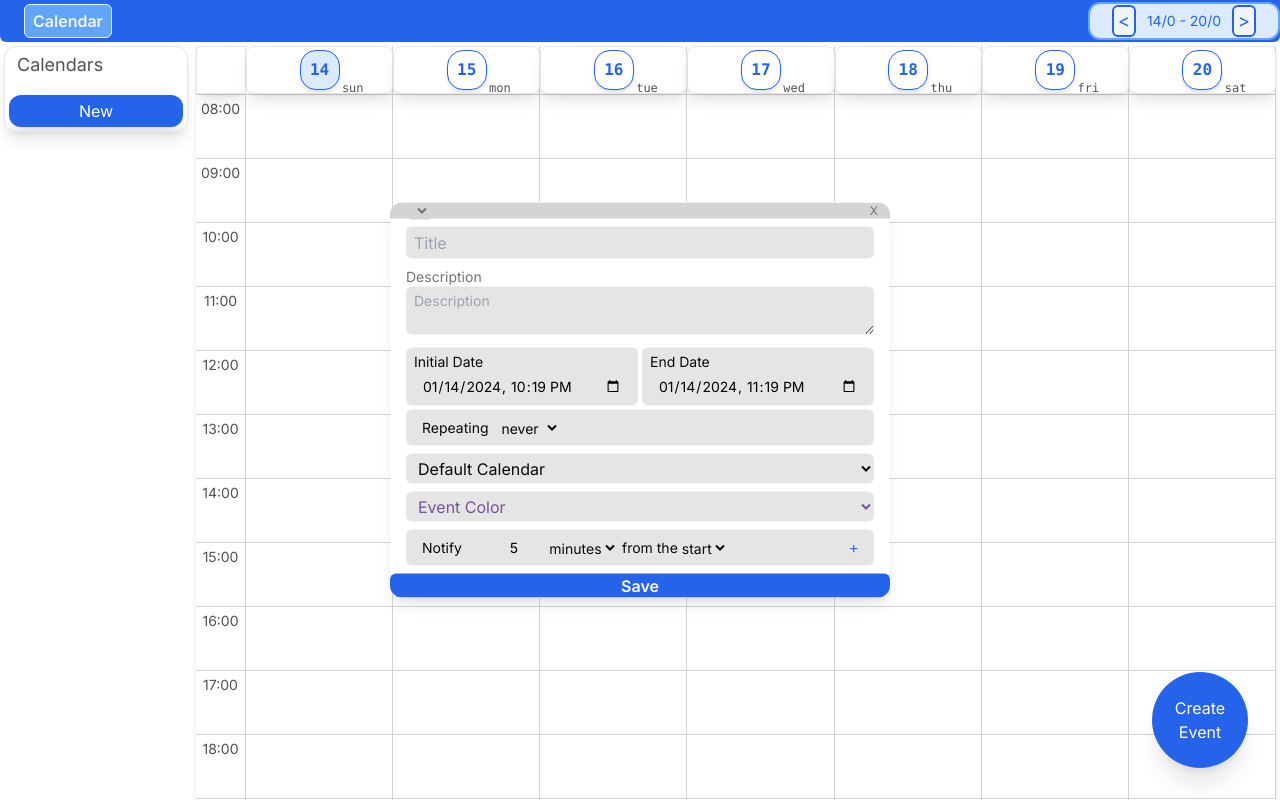
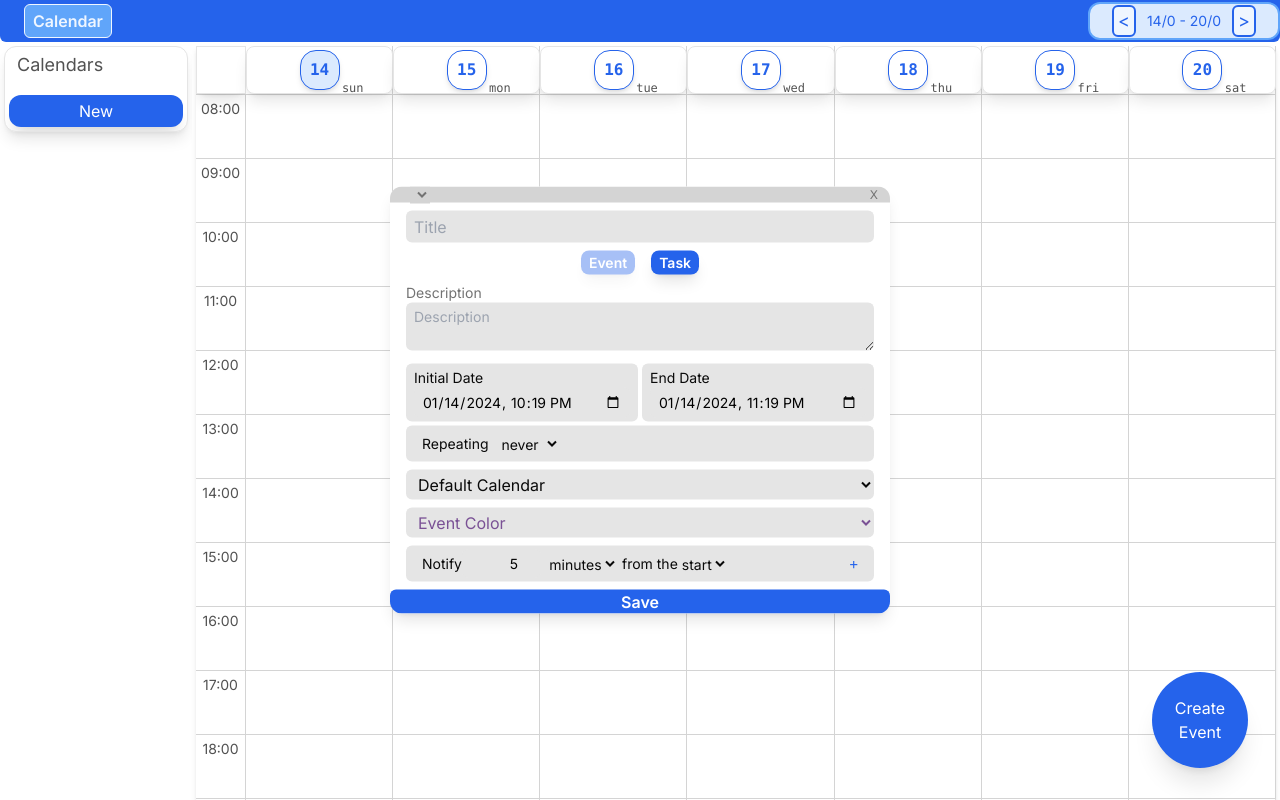
Before and after one commit to lucasduartesobreira/CalendarForge, a Next.js app: page / in a window 1280 px wide. Both pictures are taken after a click on the button "Create Event". Built offline with nearby package versions, Linux system fonts and the light colour scheme.

Commit message:
feat(events): change event form to support task events

```diff
--- a/components/shared/event-forms/eventForm.tsx
+++ b/components/shared/event-forms/eventForm.tsx
@@ -25,6 +25,7 @@ import Markdown from "react-markdown";
 import remarkGfm from "remark-gfm";
 import remarkBreaks from "remark-breaks";
 import remarkHeadingGap from "remark-heading-gap";
+import { Button } from "../button-view/buttons";
 
 const dayOfWeekFirstLetter = {
   0: "S",
@@ -49,9 +50,9 @@ export const EventForm = <T extends Omit<CalendarEvent, "id"> | CalendarEvent>({
 }: {
   initialFormState: T;
   setOpen: (value: boolean) => void;
-  onSubmit: (form: T) => void;
-  onDelete?: (form: T) => void;
-  onCreateTemplate?: (form: T) => void;
+  onSubmit: (form: T, type: "task" | "event") => void;
+  onDelete?: (form: T, type: "task" | "event") => void;
+  onCreateTemplate?: (form: T, type: "task" | "event") => void;
   templateSelector?: JSXElementConstructor<{
     updateForm: (value: Partial<T>) => void;
   }>;
@@ -113,15 +114,18 @@ export const EventForm = <T extends Omit<CalendarEvent, "id"> | CalendarEvent>({
     form.description.length !== 0,
   );
 
+  const [isTask, setIsTask] = useState(form.task_id != null);
+
   return (
     <PopupForm
       onSubmit={() => {
-        onSubmit(form);
+        onSubmit(form, isTask ? "task" : "event");
       }}
       setOpen={setOpen}
       refs={blockedRefs}
       className="text-neutral-500 relative flex flex-col gap-2 p-4 bg-white rounded-xl shadow-lg justify-center overflow-hidden text-text-primary"
       closeOnSubmit={closeOnSubmit}
+      id="event-form-global"
     >
       <FormHeader setOpen={setOpen}>
         {TemplateSelector && (
@@ -137,6 +141,30 @@ export const EventForm = <T extends Omit<CalendarEvent, "id"> | CalendarEvent>({
         onChange={handleChangeText("title")}
         type="text"
       />
+      <div className="flex gap-4 justify-center align-center text-sm text-center align-text-center">
+        <Button.Primary
+          value="Event"
+          sizeType="lg"
+          className="text-center align-text-center font-semibold px-2 py-0.5"
+          disabled={!isTask}
+          onClick={(e) => {
+            e.preventDefault();
+            e.stopPropagation();
+            setIsTask(false);
+          }}
+        />
+        <Button.Primary
+          value="Task"
+          sizeType="lg"
+          className="text-center align-text-center font-semibold px-2 py-0.5"
+          disabled={isTask}
+          onClick={(e) => {
+            e.preventDefault();
+            e.stopPropagation();
+            setIsTask(true);
+          }}
+        />
+      </div>
       <label className="text-sm text-neutral-500 flex-initial w-full">
         Description
         <div
@@ -462,8 +490,9 @@ export const EventForm = <T extends Omit<CalendarEvent, "id"> | CalendarEvent>({
                 setOpen={setOpen}
                 closeOnDelete={closeOnDelete}
                 onDelete={() => {
-                  onDelete(form);
+                  onDelete(form, isTask ? "task" : "event");
                 }}
+                form="event-form-global"
                 text="Delete"
               />
             )}
@@ -472,9 +501,10 @@ export const EventForm = <T extends Omit<CalendarEvent, "id"> | CalendarEvent>({
                 setOpen={setOpen}
                 className="w-full"
                 onWarning={() => {
-                  onTemplate(form);
+                  onTemplate(form, isTask ? "task" : "event");
                 }}
                 text="Make Template"
+                form="event-form-global"
               />
             )}
           </div>
@@ -483,6 +513,7 @@ export const EventForm = <T extends Omit<CalendarEvent, "id"> | CalendarEvent>({
           type="submit"
           className="w-full left-0 font-semibold"
           value={"Save"}
+          form="event-form-global"
         />
       </div>
     </PopupForm>
```
